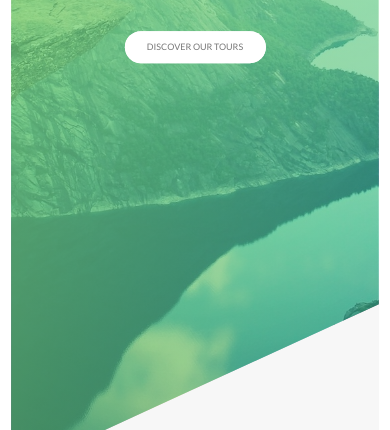
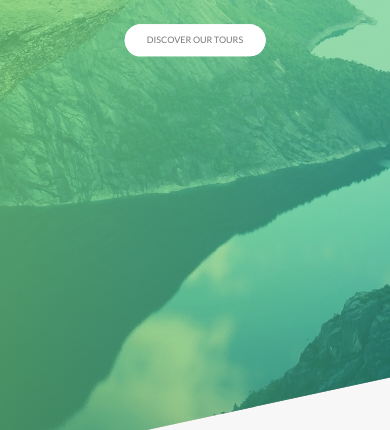
Before and after one commit to hugovenega/Advanced-css-sass, a website: page natours/index.html in a window 390 px wide. Shown: the part 340-770 px from the top of the page. Drawn offline with Linux system fonts and the light colour scheme.

Commit message:
Add responsive code

```diff
--- a/natours/sass/abstracts/_variables.scss
+++ b/natours/sass/abstracts/_variables.scss
@@ -25,4 +25,5 @@ $black-color: #000;
 //Grid
 $grid-width:114rem;
 $gutter-vertical:8rem;
+$gutter-vertical-small:5.5rem;
 $gutter-horizontal:6rem;
--- a/natours/sass/base/_base.scss
+++ b/natours/sass/base/_base.scss
@@ -34,4 +34,8 @@ body {
   color: $grey-color;
   padding: 2rem;
   box-sizing: border-box;
+
+  @include respond(tab-port) {
+    padding: 0;
+  }
 }
--- a/natours/sass/components/_heading.scss
+++ b/natours/sass/components/_heading.scss
@@ -2,6 +2,7 @@
   color: $white-color;
   text-transform: uppercase;
   margin-bottom: 6rem;
+
   &--main {
     display: block;
     font-size: 6rem;
@@ -9,6 +10,12 @@
     letter-spacing: 3.5rem;
     animation-name: moveInLeft;
     animation-duration: 2s;
+
+    @include respond (phone) {
+      letter-spacing: 2rem;
+      font-size: 7rem;
+
+    }
   }
 
   &--sub {
@@ -18,6 +25,12 @@
     letter-spacing: 1.75rem;
     animation-name: moveInRight;
     animation-duration: 2s;
+
+    @include respond (phone) {
+      letter-spacing: 1rem;
+
+    }
+
   }
 }
 
@@ -31,6 +44,11 @@
   letter-spacing: 2px;
   transition: all .2s;
 
+  @include respond (tab-port) {
+    font-size: 2.5rem;
+
+  }
+
   &:hover{
     transform: skewY(2deg) skewX(10deg) scale(1.1);
     text-shadow: .5rem 1rem 2rem rgba($black-color, 0.5);
--- a/natours/sass/layout/_grid.scss
+++ b/natours/sass/layout/_grid.scss
@@ -4,14 +4,30 @@
 
   &:not(:last-child) {
       margin-bottom: $gutter-vertical;
+      @include respond (tab-port) {
+        margin-bottom: $gutter-vertical-small;
+      }
   }
 
   @include clearfix;
 
   [class^="col-"] {
       float: left;
+
+      @include respond (tab-port) {
+        padding: 2rem 25%;
+      }
       &:not(:last-child) {
           margin-right: $gutter-horizontal;
+          @include respond (tab-port) {
+            margin-right: 0;
+            margin-bottom: $gutter-vertical-small;
+
+          }
+      }
+
+      @include respond (tab-port) {
+        width: 100% !important;
       }
   }
 
--- a/natours/sass/layout/_header.scss
+++ b/natours/sass/layout/_header.scss
@@ -6,6 +6,10 @@
   background-position: top;
   position: relative;
   clip-path: polygon(0 0, 100% 0, 100% 75vh, 0 100%);
+  @include respond (tab-port) {
+    clip-path: polygon(0 0, 100% 0, 100% 85vh, 0 100%);
+  }
+
 
   &__logo-box {
     position: absolute;
```
Also changed, not shown: natours/css/style.css.
